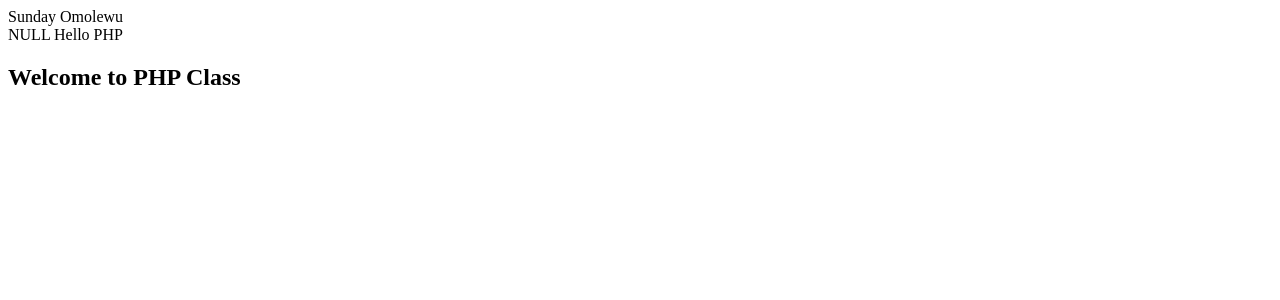
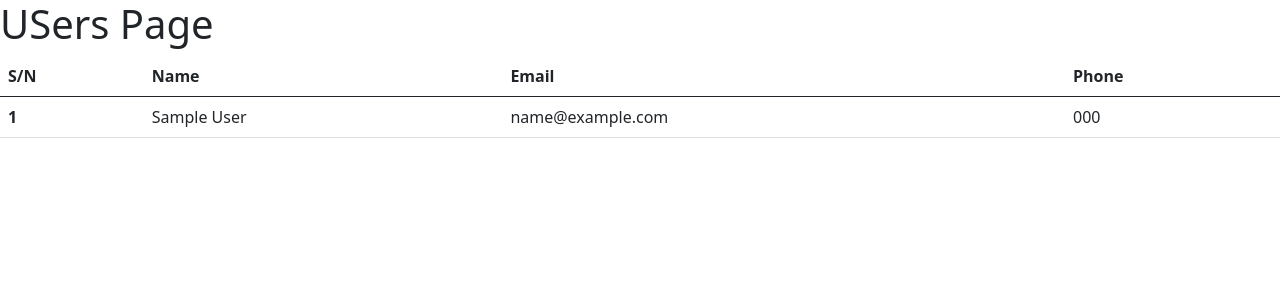
Before and after one commit to OIC-Hub/phpjuly, a PHP site: page / in a window 1280 px wide. Shown: the top 300 px of the page. Run offline with PHP 8.4, Linux system fonts and the light colour scheme; tables that the repository leaves empty or names only in its code hold one stand-in row (values such as "Sample post").

Commit message:
introduction to database and sql

```diff
--- /dev/null
+++ b/database.php
@@ -0,0 +1,9 @@
+<?php
+$server = 'localhost';
+$user ="root";
+$database_name ='school';
+$password="Engineer1212@";
+$conn = mysqli_connect($server, $user, $password, $database_name);  // or die('Unable to connect');
+if(!$conn){
+    echo "Unable to connect". mysqli_connect_error($conn);
+}
--- a/index.php
+++ b/index.php
@@ -1,29 +1,53 @@
 <?php
+require_once 'database.php';
+$sql = "SELECT * FROM user";
+$select = mysqli_query($conn, $sql);
+?>
+
+<!DOCTYPE html>
+<html lang="en">
+<head>
+  <meta charset="UTF-8">
+  <meta name="viewport" content="width=device-width, initial-scale=1.0">
+  <title>Bootstrap Site</title>
+  <link rel="stylesheet" href="https://stackpath.bootstrapcdn.com/bootstrap/5.0.0-alpha1/css/bootstrap.min.css" integrity="sha384-r4NyP46KrjDleawBgD5tp8Y7UzmLA05oM1iAEQ17CSuDqnUK2+k9luXQOfXJCJ4I" crossorigin="anonymous">
+  </head>
+<body>
+<h1>USers Page</h1>
+
+
+ <!-- List group -->
+ <table class="table">
+  <thead>
+    <tr>
+      <th scope="col">S/N</th>
+      <th scope="col">Name</th>
+      <th scope="col">Email</th>
+      <th scope="col">Phone</th>
+    </tr>
+  </thead>
+  <tbody>
+  <?php
+  $sn=1;
+while( $result = mysqli_fetch_array($select)){
 
 ?>
-<!DOCTYPE html>
-<html lang="<?php ?>">
-<head>
-    <meta  charset="UTF-8">
-    <meta name="viewport" content="width=device-width, initial-scale=1.0">
-    <title>Introduction to PHP</title>
-</head>
-<body>
+    <tr>
+      <th scope="row"><?php echo $sn++ ?></th>
+      <td><?php echo $result['name']?></td>
+      <td><?php echo $result['email']?></td>
+      <td><?php echo $result['phone']?></td>
+    </tr>
+    <?php
+};
+ ?>
 
-<?php
-$first_name="Sunday";
-$last_name="Omolewu <br>";
-echo $first_name . " ". $last_name;
-$a=34;
-$b= 34.56;
-$amount =null;
- echo var_dump($amount)
-?>
+  </tbody>
+</table>
 
 
-    <?php
-   echo  "Hello PHP"
-    ?>
-    <h2><?php echo "Welcome to PHP Class" ?></h2>
+
+<script src="https://cdn.jsdelivr.net/npm/popper.js@1.16.0/dist/umd/popper.min.js" integrity="sha384-Q6E9RHvbIyZFJoft+2mJbHaEWldlvI9IOYy5n3zV9zzTtmI3UksdQRVvoxMfooAo" crossorigin="anonymous"></script>
+  <script src="https://stackpath.bootstrapcdn.com/bootstrap/5.0.0-alpha1/js/bootstrap.min.js" integrity="sha384-oesi62hOLfzrys4LxRF63OJCXdXDipiYWBnvTl9Y9/TRlw5xlKIEHpNyvvDShgf/" crossorigin="anonymous"></script>
 </body>
 </html>
```
Also changed, not shown: formsubmi.php (added, +65 -0 lines).
